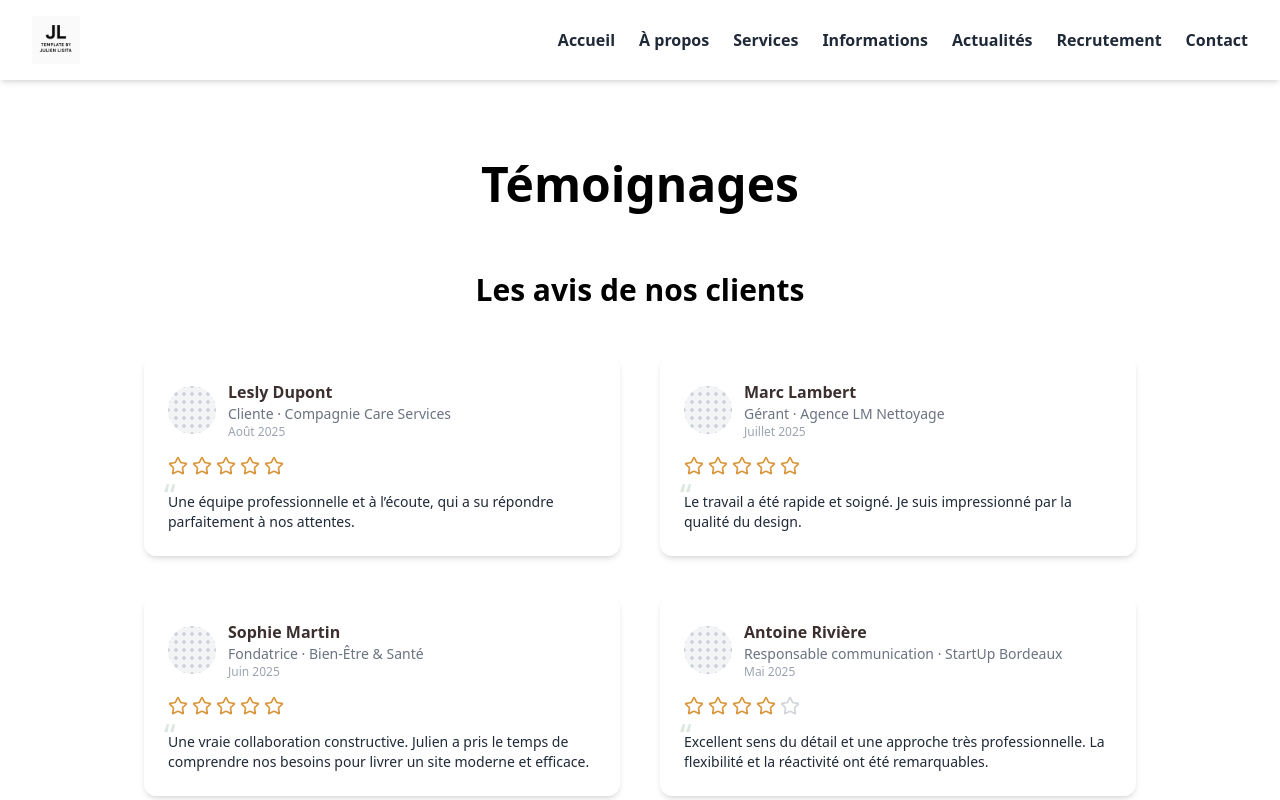
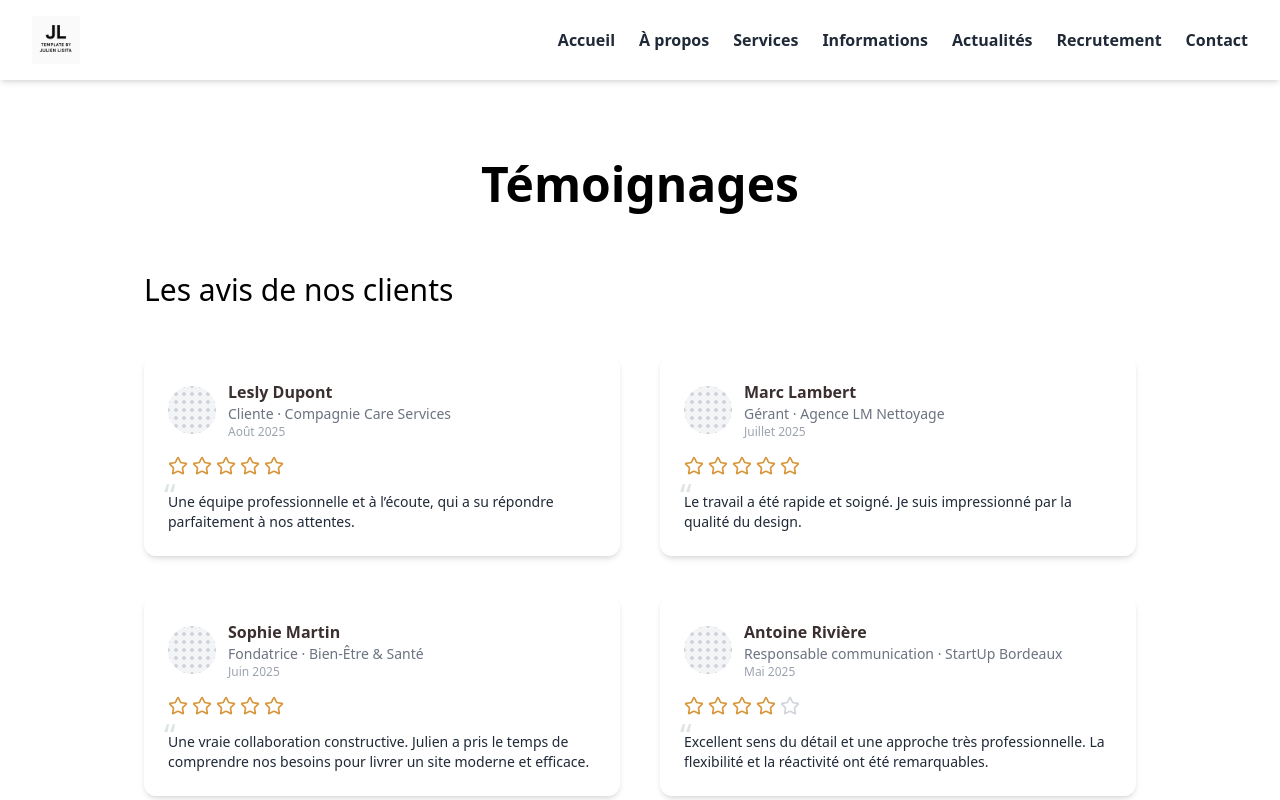
Before and after one commit to julienlisita/nextjs-ts-tailwind-template, a Next.js app: page /testimonials in a window 1280 px wide. Shown: the top 800 px of the page. Built offline with nearby package versions, Linux system fonts and the light colour scheme.

Commit message:
feat(ui/SectionTitle): add align prop to control text alignment

```diff
--- a/src/components/ui/SectionTitle.tsx
+++ b/src/components/ui/SectionTitle.tsx
@@ -4,12 +4,14 @@
 
 import React from 'react';
 import { resolveColor } from '@/lib/resolveColor';
+import clsx from 'clsx';
 
 type SectionTitleProps = {
   id?: string;
   children: React.ReactNode;
   className?: string;
   color?: string;
+  align?: 'left' | 'center' | 'right';
 };
 
 export default function SectionTitle({
@@ -17,11 +19,18 @@ export default function SectionTitle({
   children,
   className = '',
   color = 'inherit',
+  align = 'center',
 }: SectionTitleProps) {
   return (
     <h2
       id={id}
-      className={`text-xl sm:text-2xl lg:text-3xl font-heading text-center font-semibold ${className}`}
+      className={clsx(
+        `text-xl sm:text-2xl lg:text-3xl font-heading  font-semibold',
+        align === 'left' && 'text-left',
+        align === 'center' && 'text-center',
+        align === 'right' && 'text-right',
+        className,`
+      )}
       style={{ color: resolveColor(color) }}
     >
       {children}
```
